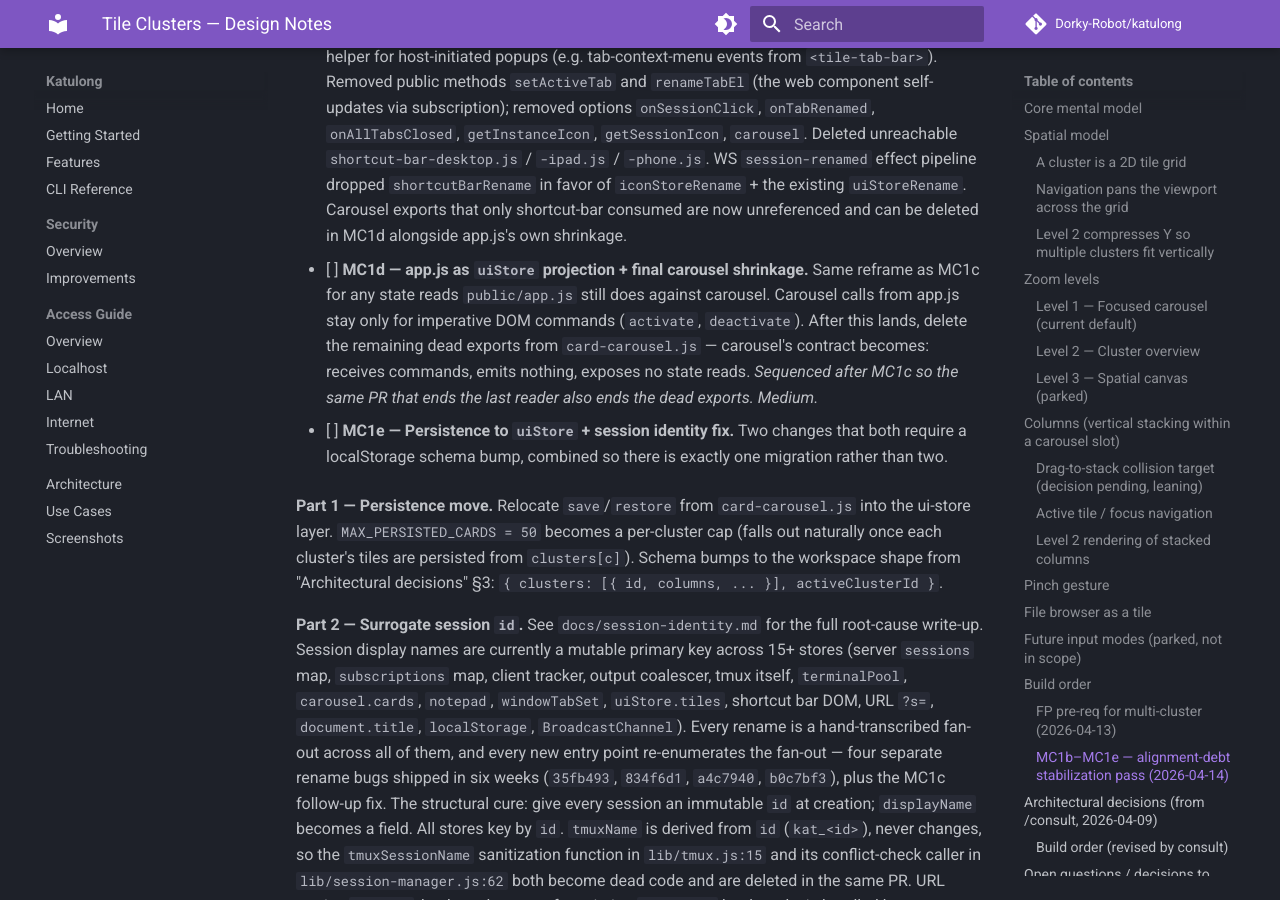
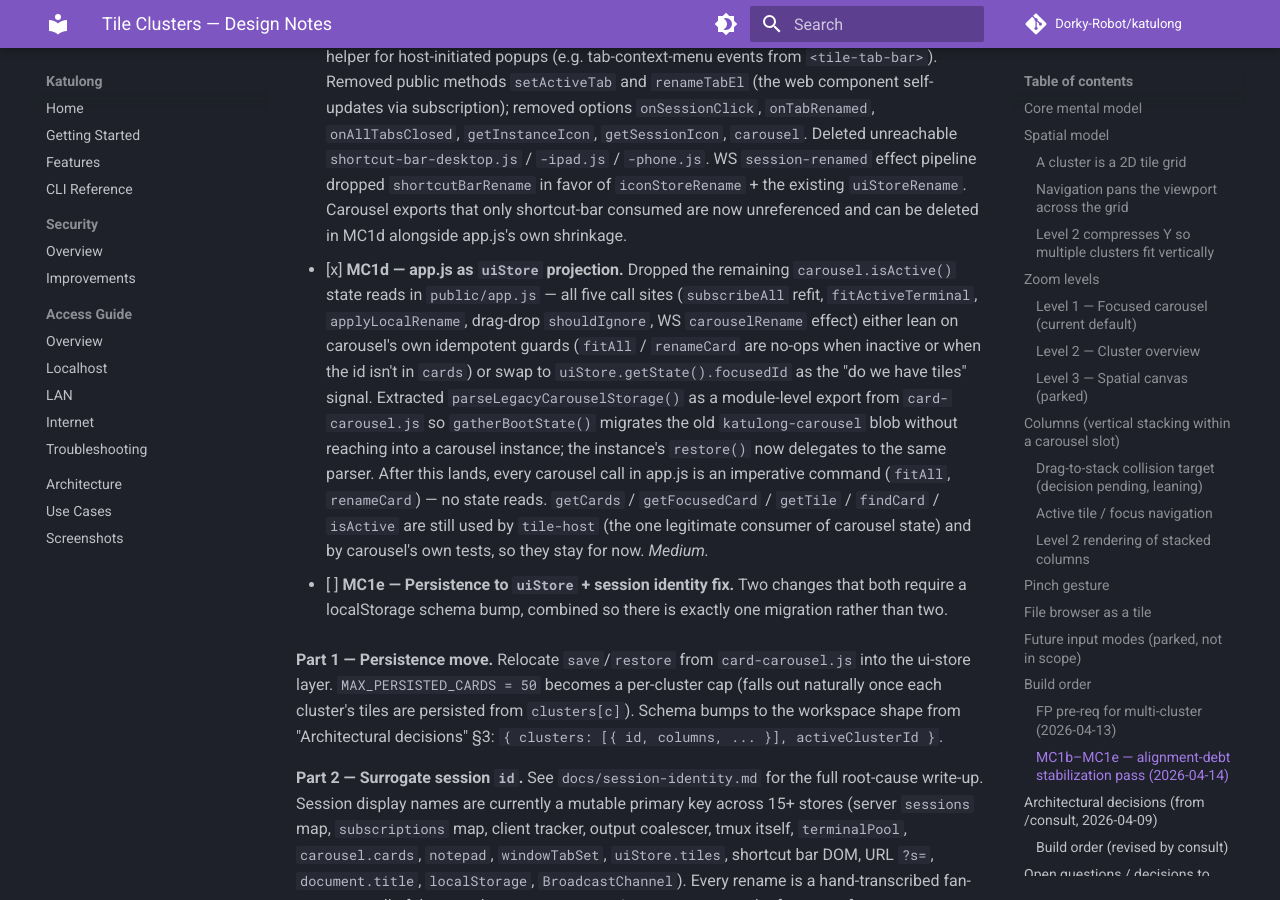
Before and after one commit to Dorky-Robot/katulong, an MkDocs documentation site: the page built from docs/tile-clusters-design.md, in a window 1280 px wide and 900 px high, scrolled down 9292 px. Built offline with MkDocs 1.6.1 and Material for MkDocs 9.7.7, drawn with Linux system fonts in a browser that asks for light colours; comment, search, counter and statistics services are not loaded.

Commit message:
MC1d: remove carousel state reads from app.js
Drop the five `carousel.isActive()` call sites in `public/app.js` so the
remaining carousel calls are all imperative DOM commands. After this pass
the layering is clean: app.js dispatches uiStore actions and issues
no-op-safe carousel commands (`fitAll`, `renameCard`); tile-host remains
the single consumer of carousel state.

Why this is safe without the guards:
- `carousel.fitAll()` early-returns when `!active`, so wrapping it in
  `if (carousel.isActive())` was redundant defensive code.
- `carousel.renameCard(old, new)` early-returns on `cards.indexOf(old) === -1`,
  which is always true when the carousel is inactive (cards === []). So the
  guard was also redundant for rename.
- `shouldIgnore` in the drag-drop manager and the `fitActiveTerminal`
  fallback branch switched to `uiStore.getState().focusedId` as the "do we
  have tiles" signal. focusedId is null iff tiles are empty iff carousel is
  inactive — no semantic change, just a uiStore-facing read instead of a
  carousel-facing one.

Also extracted `parseLegacyCarouselStorage()` as a module-level export from
`card-carousel.js`. `gatherBootState()` now calls it directly to migrate
the pre-ui-store `katulong-carousel` blob, without reaching into a live
carousel instance. The instance method `restore()` delegates to the same
parser, preserving behavior for carousel's own tests (which exercise the
snapshot-at-construction protection that mattered when restore() could
race save() in the old boot flow).

What didn't get deleted yet:
- `getCards` / `getFocusedCard` / `getTile` / `findCard` / `isActive` on
  the carousel instance are still called by tile-host — the one legitimate
  consumer of carousel state. They stay. The doc roadmap framed MC1d as
  also deleting dead exports, but none are dead: tests + tile-host pin
  every one of them.

Tests: 2176 unit pass, integration skipped as usual under parallel-run.

```diff
--- a/docs/tile-clusters-design.md
+++ b/docs/tile-clusters-design.md
@@ -319,7 +319,7 @@ Originally MC2 was scoped as a "layout-change snapshot" emitted from carousel th
 
 - [x] **MC1c — shortcut-bar as `uiStore` projection.** The `<tile-tab-bar>` custom element already subscribes to `uiStore` directly; MC1c closes it out by deleting the legacy carousel-reading code path in `public/lib/shortcut-bar.js` (1158 → ~290 lines). Module now owns only the surrounding chrome — `+` button dropdown, key-island tool row, and a generic menu helper for host-initiated popups (e.g. tab-context-menu events from `<tile-tab-bar>`). Removed public methods `setActiveTab` and `renameTabEl` (the web component self-updates via subscription); removed options `onSessionClick`, `onTabRenamed`, `onAllTabsClosed`, `getInstanceIcon`, `getSessionIcon`, `carousel`. Deleted unreachable `shortcut-bar-desktop.js` / `-ipad.js` / `-phone.js`. WS `session-renamed` effect pipeline dropped `shortcutBarRename` in favor of `iconStoreRename` + the existing `uiStoreRename`. Carousel exports that only shortcut-bar consumed are now unreferenced and can be deleted in MC1d alongside app.js's own shrinkage.
 
-- [ ] **MC1d — app.js as `uiStore` projection + final carousel shrinkage.** Same reframe as MC1c for any state reads `public/app.js` still does against carousel. Carousel calls from app.js stay only for imperative DOM commands (`activate`, `deactivate`). After this lands, delete the remaining dead exports from `card-carousel.js` — carousel's contract becomes: receives commands, emits nothing, exposes no state reads. *Sequenced after MC1c so the same PR that ends the last reader also ends the dead exports.* *Medium.*
+- [x] **MC1d — app.js as `uiStore` projection.** Dropped the remaining `carousel.isActive()` state reads in `public/app.js` — all five call sites (`subscribeAll` refit, `fitActiveTerminal`, `applyLocalRename`, drag-drop `shouldIgnore`, WS `carouselRename` effect) either lean on carousel's own idempotent guards (`fitAll` / `renameCard` are no-ops when inactive or when the id isn't in `cards`) or swap to `uiStore.getState().focusedId` as the "do we have tiles" signal. Extracted `parseLegacyCarouselStorage()` as a module-level export from `card-carousel.js` so `gatherBootState()` migrates the old `katulong-carousel` blob without reaching into a carousel instance; the instance's `restore()` now delegates to the same parser. After this lands, every carousel call in app.js is an imperative command (`fitAll`, `renameCard`) — no state reads. `getCards` / `getFocusedCard` / `getTile` / `findCard` / `isActive` are still used by `tile-host` (the one legitimate consumer of carousel state) and by carousel's own tests, so they stay for now. *Medium.*
 
 - [ ] **MC1e — Persistence to `uiStore` + session identity fix.** Two changes that both require a localStorage schema bump, combined so there is exactly one migration rather than two.
 
```
Also changed, not shown: 2 other files.
